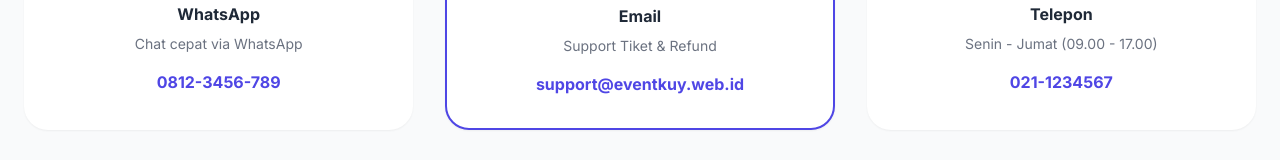
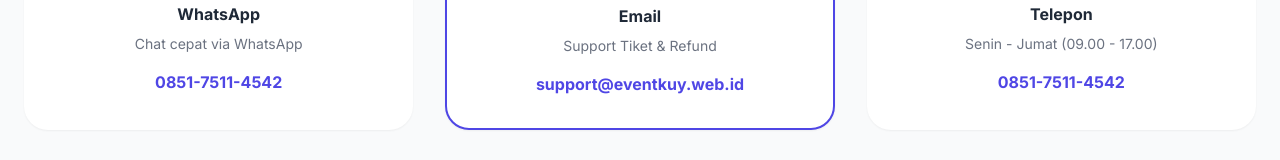
Before and after one commit to hakastudio/EventKuy, a Next.js app: page /contact in a window 1280 px wide. Shown: the part 334-494 px from the top of the page. Built offline with nearby package versions, Linux system fonts and the light colour scheme; no server answers.

Commit message:
Lengkapi halaman footer lengkap bos

```diff
--- a/app/about/page.tsx
+++ b/app/about/page.tsx
@@ -1,3 +1,9 @@
+// TAMBAHKAN BARIS INI DI PALING ATAS SETIAP FILE BARU TADI
+export const dynamic = 'force-dynamic';
+
+import Navbar from "@/components/Navbar";
+// ... sisa kode lainnya
+
 import Navbar from "@/components/Navbar";
 import Footer from "@/components/Footer";
 
--- a/app/contact/page.tsx
+++ b/app/contact/page.tsx
@@ -18,7 +18,7 @@
             </div>
             <h4 className="font-bold mb-2">WhatsApp</h4>
             <p className="text-sm text-gray-500 mb-4">Chat cepat via WhatsApp</p>
-            <a href="https://wa.me/628123456789" className="text-indigo-600 font-bold">0812-3456-789</a>
+            <a href="https://wa.me/6285175114542" className="text-indigo-600 font-bold">0851-7511-4542</a>
           </div>
           <div className="bg-white p-8 rounded-3xl shadow-sm text-center border-2 border-indigo-600">
             <div className="w-12 h-12 bg-indigo-100 text-indigo-600 rounded-full flex items-center justify-center mx-auto mb-4">
@@ -34,7 +34,7 @@
             </div>
             <h4 className="font-bold mb-2">Telepon</h4>
             <p className="text-sm text-gray-500 mb-4">Senin - Jumat (09.00 - 17.00)</p>
-            <p className="text-indigo-600 font-bold">021-1234567</p>
+            <p className="text-indigo-600 font-bold">0851-7511-4542</p>
           </div>
         </div>
       </div>
```
